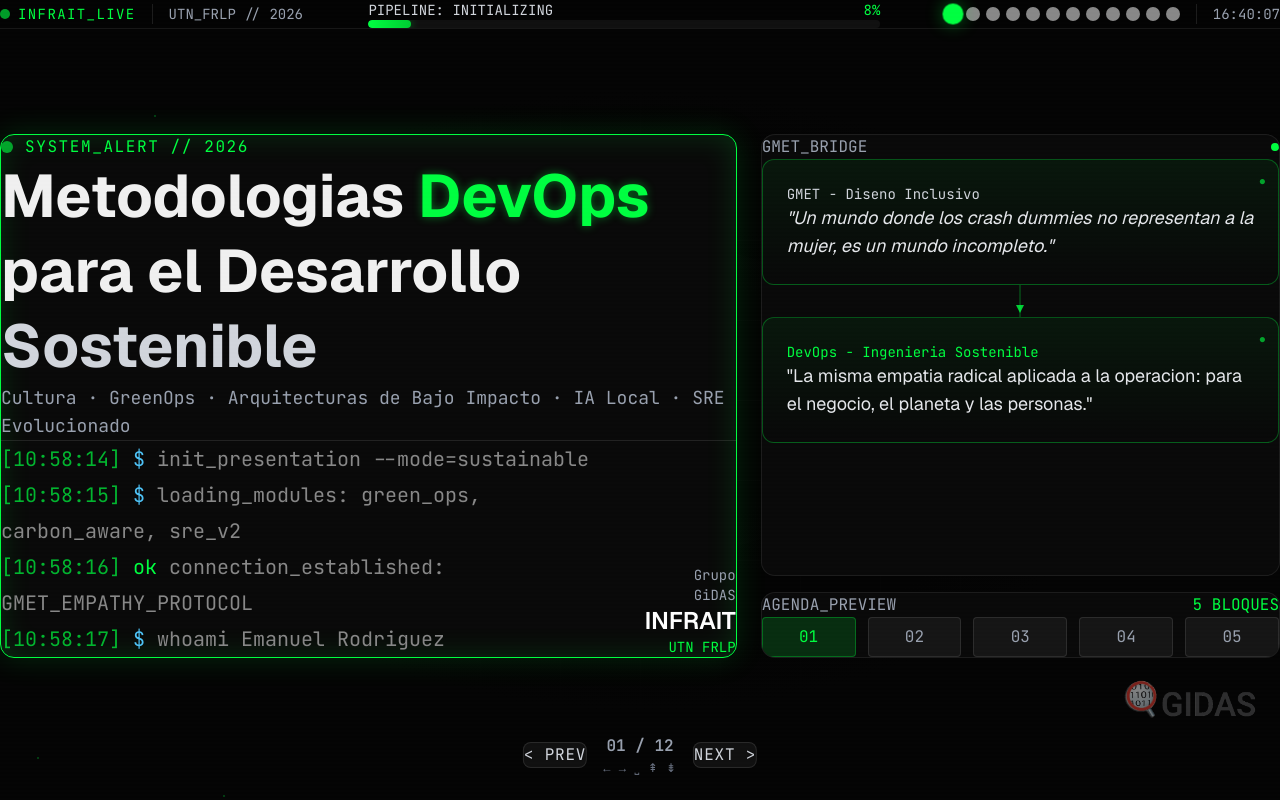
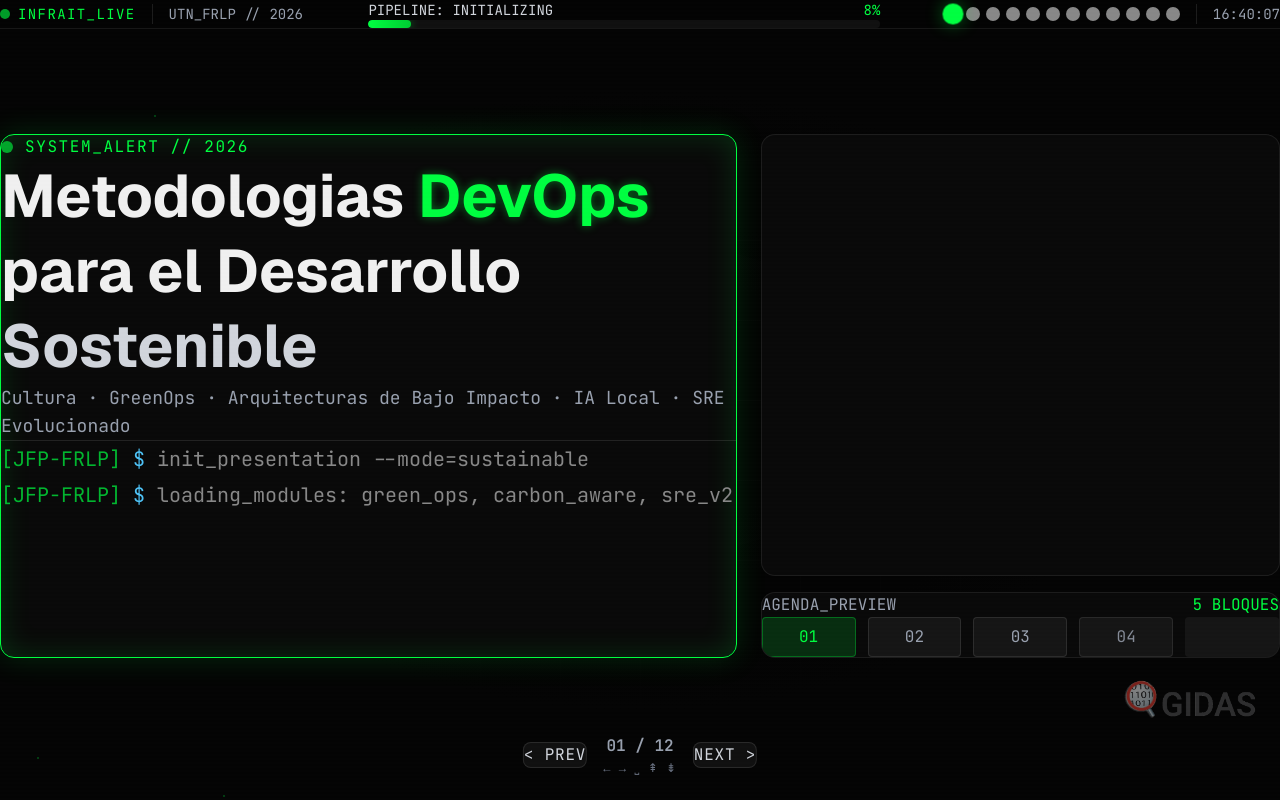
Before and after one commit to rodriguezemautn/jfp-utn-gidas-2026, a React (Vite) app: page / in a window 1280 px wide. Built offline with nearby package versions, Linux system fonts and the light colour scheme.

Commit message:
feat: animaciones secuenciales en Slide00 con sincronización de elementos

```diff
--- a/src/components/slides/Slide00Intro.tsx
+++ b/src/components/slides/Slide00Intro.tsx
@@ -1,4 +1,33 @@
+import { useState, useEffect } from 'react';
+
 export function Slide00Intro() {
+  const [step, setStep] = useState(0);
+
+  useEffect(() => {
+    const delays = [
+      { step: 1, delay: 800 },    // init_presentation
+      { step: 2, delay: 1200 },   // loading_modules
+      { step: 3, delay: 800 },    // agenda 01
+      { step: 4, delay: 800 },    // agenda 02
+      { step: 5, delay: 800 },    // agenda 03
+      { step: 6, delay: 800 },    // agenda 04
+      { step: 7, delay: 800 },    // agenda 05
+      { step: 8, delay: 1000 },   // ok connection_established
+      { step: 9, delay: 800 },    // gmet first quote
+      { step: 10, delay: 5000 },  // devops quote (5s gap)
+      { step: 11, delay: 1200 },  // whoami
+      { step: 12, delay: 1000 },  // groups
+    ];
+
+    let elapsed = 0;
+    const timers = delays.map(({ step: s, delay }) => {
+      elapsed += delay;
+      return setTimeout(() => setStep(s), elapsed);
+    });
+
+    return () => timers.forEach(clearTimeout);
+  }, []);
+
   return (
     <div className="w-full max-w-7xl px-8">
       <div className="grid grid-cols-12 gap-6" style={{ maxHeight: 'calc(100vh - 120px)' }}>
@@ -13,23 +42,42 @@ export function Slide00Intro() {
               para el Desarrollo<br />
               <span className="text-gray-300">Sostenible</span>
             </h1>
-            <p className="font-mono text-lg text-gray-400 mt-2">
+            <p className="font-mono text-lg text-gray-400 mt-4">
               Cultura · GreenOps · Arquitecturas de Bajo Impacto · IA Local · SRE Evolucionado
             </p>
           </div>
 
           <div className="mt-6 pt-4 border-t border-white/10">
-            <div className="flex items-end justify-between">
-              <div className="terminal-text space-y-1">
-                <div><span className="timestamp">[10:58:14]</span> <span className="cmd">$</span> init_presentation --mode=sustainable</div>
-                <div><span className="timestamp">[10:58:15]</span> <span className="cmd">$</span> loading_modules: green_ops, carbon_aware, sre_v2</div>
-                <div><span className="timestamp">[10:58:16]</span> <span className="success">ok</span> connection_established: GMET_EMPATHY_PROTOCOL</div>
-                <div><span className="timestamp">[10:58:17]</span> <span className="cmd">$</span> whoami Emanuel Rodriguez</div>
+            <div className="terminal-text space-y-1">
+              <div className={`transition-opacity duration-700 ${step >= 1 ? 'opacity-100' : 'opacity-0'}`}>
+                <span className="timestamp">[JFP-FRLP]</span> <span className="cmd">$</span> init_presentation --mode=sustainable
               </div>
-              <div className="text-right ml-6">
-                <div className="font-mono text-sm text-gray-400">Grupo GiDAS</div>
-                <div className="font-sans text-2xl font-semibold text-white">INFRAIT</div>
-                <div className="font-mono text-sm text-accent-green">UTN FRLP</div>
+              <div className={`transition-opacity duration-700 ${step >= 2 ? 'opacity-100' : 'opacity-0'}`}>
+                <span className="timestamp">[JFP-FRLP]</span> <span className="cmd">$</span> loading_modules: green_ops, carbon_aware, sre_v2
+              </div>
+              <div className={`transition-opacity duration-700 ${step >= 8 ? 'opacity-100' : 'opacity-0'}`}>
+                <span className="timestamp">[JFP-FRLP]</span> <span className="success">ok</span> connection_established: GMET_EMPATHY_PROTOCOL
+              </div>
+              <div className={`transition-opacity duration-700 ${step >= 11 ? 'opacity-100' : 'opacity-0'}`}>
+                <span className="timestamp">[JFP-FRLP]</span> <span className="cmd">$</span> whoami Emanuel Rodriguez
+              </div>
+              <div className={`transition-opacity duration-700 ${step >= 12 ? 'opacity-100' : 'opacity-0'}`}>
+                <span className="timestamp">[JFP-FRLP]</span> <span className="cmd">$</span> groups
+              </div>
+              <div className={`transition-opacity duration-700 ${step >= 12 ? 'opacity-100' : 'opacity-0'}`}>
+                <div className="flex items-center gap-4 mt-1">
+                  <div className="flex items-center gap-2">
+                    <img src="/assets/logo-gidas.png" className="h-5 opacity-80" alt="GiDAS" />
+                    <span className="font-sans text-base font-bold text-white">Grupo GiDAS</span>
+                  </div>
+                  <span className="text-gray-600">|</span>
+                  <span className="font-sans text-base font-semibold text-accent-green">INFRAIT</span>
+                  <span className="text-gray-600">|</span>
+                  <div className="flex items-center gap-2">
+                    <img src="/assets/logo-utn.png" className="h-5 opacity-80" alt="UTN" />
+                    <span className="font-mono text-base text-gray-300">UTN FRLP</span>
+                  </div>
+                </div>
               </div>
             </div>
           </div>
@@ -37,24 +85,24 @@ export function Slide00Intro() {
 
         <div className="col-span-5 flex flex-col gap-4">
           <div className="bento-card p-8 flex-1">
-            <div className="flex items-center justify-between mb-4">
-              <span className="font-mono text-base text-gray-400">GMET_BRIDGE</span>
+            <div className={`flex items-center justify-between mb-4 transition-opacity duration-700 ${step >= 9 ? 'opacity-100' : 'opacity-0'}`}>
+              <span className="font-mono text-lg text-gray-300">GMET_BRIDGE</span>
               <div className="w-2 h-2 rounded-full bg-accent-green" />
             </div>
             <div className="space-y-4">
-              <div className="docker-container">
-                <div className="font-mono text-sm text-gray-300 mb-1">GMET - Diseno Inclusivo</div>
-                <p className="font-sans text-lg text-gray-200 italic">"Un mundo donde los crash dummies no representan a la mujer, es un mundo incompleto."</p>
+              <div className={`docker-container transition-all duration-700 ${step >= 9 ? 'opacity-100 translate-y-0' : 'opacity-0 translate-y-4'}`}>
+                <div className="font-mono text-base text-gray-300 mb-1">GMET - Diseno Inclusivo</div>
+                <p className="font-sans text-xl text-gray-200 italic">"Un mundo donde los crash dummies no representan a la mujer, es un mundo incompleto."</p>
               </div>
-              <div className="flex items-center justify-center">
+              <div className={`flex items-center justify-center transition-opacity duration-700 ${step >= 9 ? 'opacity-100' : 'opacity-0'}`}>
                 <svg width="32" height="32" viewBox="0 0 40 40">
                   <line x1="20" y1="0" x2="20" y2="40" stroke="#00FF41" strokeWidth="1" opacity="0.5" />
                   <polygon points="20,35 15,25 25,25" fill="#00FF41" opacity="0.8" />
                 </svg>
               </div>
-              <div className="docker-container">
-                <div className="font-mono text-sm text-accent-green mb-1">DevOps - Ingenieria Sostenible</div>
-                <p className="font-sans text-lg text-gray-200">"La misma empatia radical aplicada a la operacion: para el negocio, el planeta y las personas."</p>
+              <div className={`docker-container transition-all duration-700 ${step >= 10 ? 'opacity-100 translate-y-0' : 'opacity-0 translate-y-4'}`}>
+                <div className="font-mono text-base text-accent-green mb-1">DevOps - Ingenieria Sostenible</div>
+                <p className="font-sans text-xl text-gray-200">"La misma empatia radical aplicada a la operacion: para el negocio, el planeta y las personas."</p>
               </div>
             </div>
           </div>
@@ -68,10 +116,12 @@ export function Slide00Intro() {
               {[1, 2, 3, 4, 5].map(n => (
                 <div
                   key={n}
-                  className={`h-10 rounded flex items-center justify-center font-mono text-base ${
-                    n === 1
-                      ? 'bg-accent-green-dim border border-accent-green/30 text-accent-green'
-                      : 'bg-white/5 border border-white/10 text-gray-400'
+                  className={`h-10 rounded flex items-center justify-center font-mono text-base transition-all duration-500 ${
+                    step >= 2 + n
+                      ? n === 1
+                        ? 'bg-accent-green-dim border border-accent-green/30 text-accent-green'
+                        : 'bg-white/5 border border-white/10 text-gray-400'
+                      : 'bg-white/5 border border-transparent text-transparent'
                   }`}
                 >
                   {String(n).padStart(2, '0')}
```
Also changed, not shown: public/assets/logo-utn.png (added).
